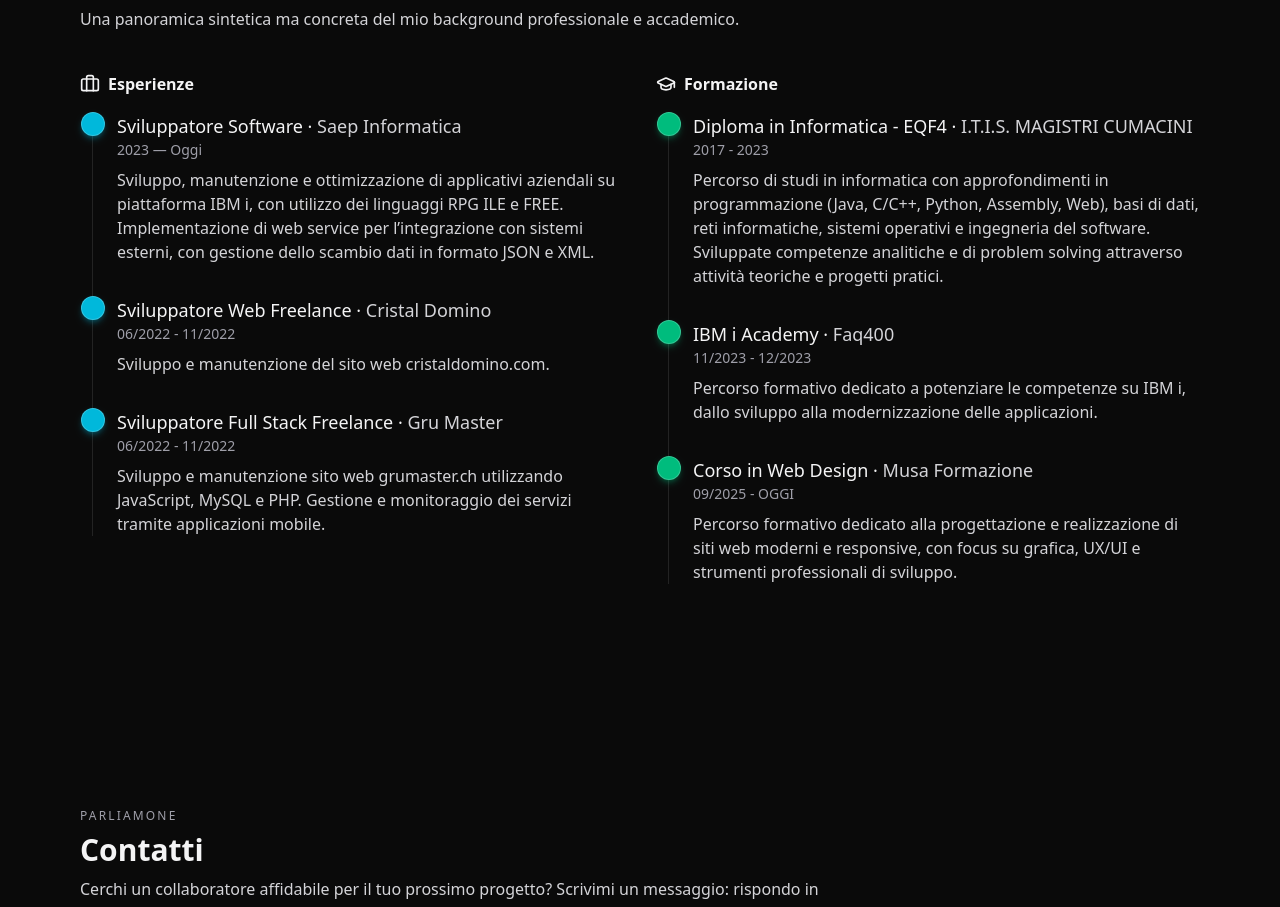
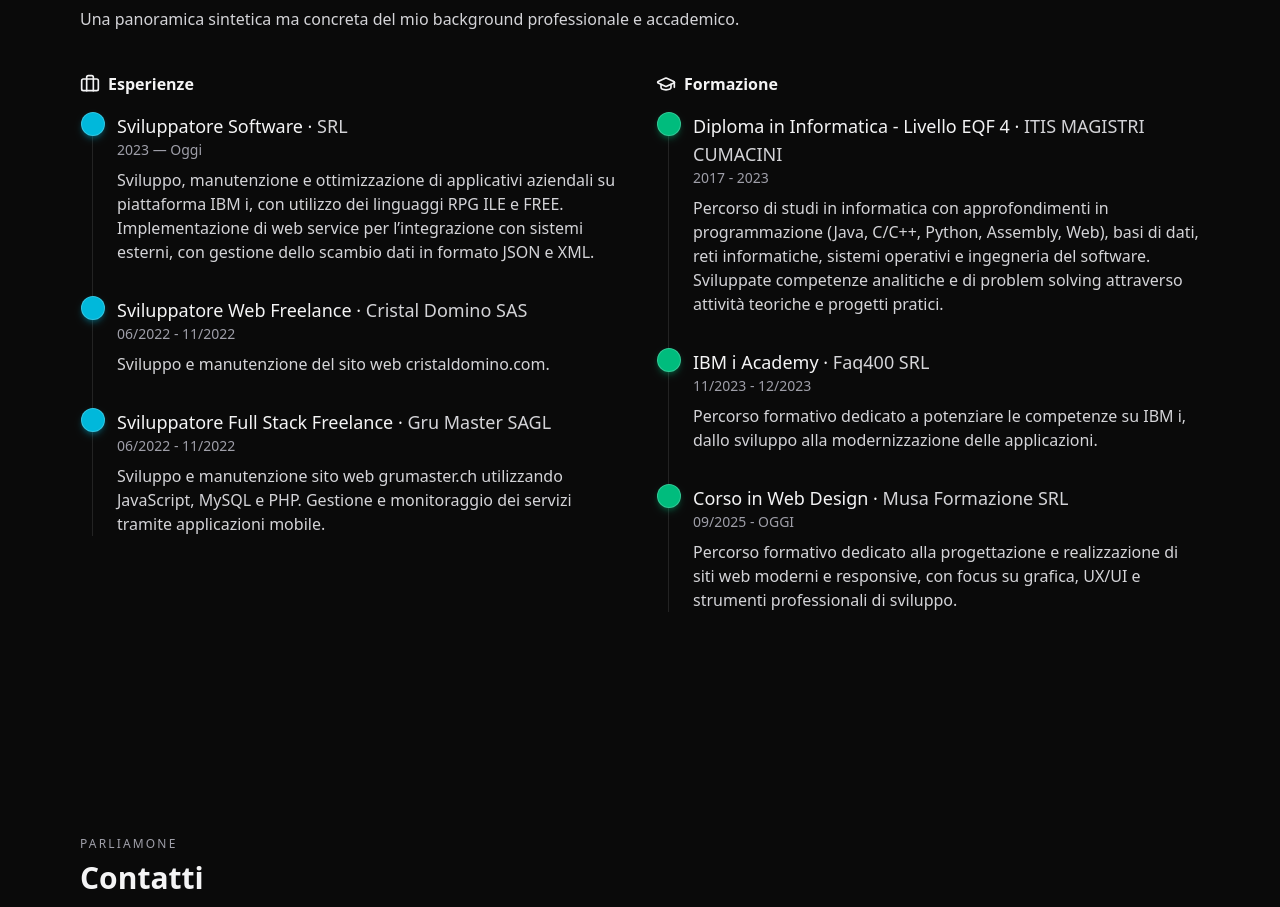
Before and after one commit to hexmont/alemonta.dev, a React (Vite) app: page / in a window 1280 px wide. Shown: the part 1931-2838 px from the top of the page. Built offline with nearby package versions, Linux system fonts and the light colour scheme.

Commit message:
typos in org & title objects

```diff
--- a/src/data/education.ts
+++ b/src/data/education.ts
@@ -1,21 +1,21 @@
 export const education = [
   {
-    title: "Diploma in Informatica - EQF4",
-    org: "I.T.I.S. MAGISTRI CUMACINI",
+    title: "Diploma in Informatica - Livello EQF 4",
+    org: "ITIS MAGISTRI CUMACINI",
     period: "2017 - 2023",
     description:
       "Percorso di studi in informatica con approfondimenti in programmazione (Java, C/C++, Python, Assembly, Web), basi di dati, reti informatiche, sistemi operativi e ingegneria del software. Sviluppate competenze analitiche e di problem solving attraverso attività teoriche e progetti pratici.",
   },
   {
     title: "IBM i Academy",
-    org: "Faq400",
+    org: "Faq400 SRL",
     period: "11/2023 - 12/2023",
     description:
       "Percorso formativo dedicato a potenziare le competenze su IBM i, dallo sviluppo alla modernizzazione delle applicazioni.",
   },
   {
     title: "Corso in Web Design",
-    org: "Musa Formazione",
+    org: "Musa Formazione SRL",
     period: "09/2025 - OGGI",
     description:
       "Percorso formativo dedicato alla progettazione e realizzazione di siti web moderni e responsive, con focus su grafica, UX/UI e strumenti professionali di sviluppo.",
--- a/src/data/experiences.ts
+++ b/src/data/experiences.ts
@@ -1,21 +1,21 @@
 export const experiences = [
   {
     role: "Sviluppatore Software",
-    org: "Saep Informatica",
+    org: " SRL",
     period: "2023 — Oggi",
     description:
       "Sviluppo, manutenzione e ottimizzazione di applicativi aziendali su piattaforma IBM i, con utilizzo dei linguaggi RPG ILE e FREE. Implementazione di web service per l’integrazione con sistemi esterni, con gestione dello scambio dati in formato JSON e XML.",
   },
   {
     role: "Sviluppatore Web Freelance",
-    org: "Cristal Domino",
+    org: "Cristal Domino SAS",
     period: "06/2022 - 11/2022",
     description:
       "Sviluppo e manutenzione del sito web cristaldomino.com.",
   },
   {
     role: "Sviluppatore Full Stack Freelance",
-    org: "Gru Master",
+    org: "Gru Master SAGL",
     period: "06/2022 - 11/2022",
     description:
       "Sviluppo e manutenzione sito web grumaster.ch utilizzando JavaScript, MySQL e PHP. Gestione e monitoraggio dei servizi tramite applicazioni mobile.",
```
